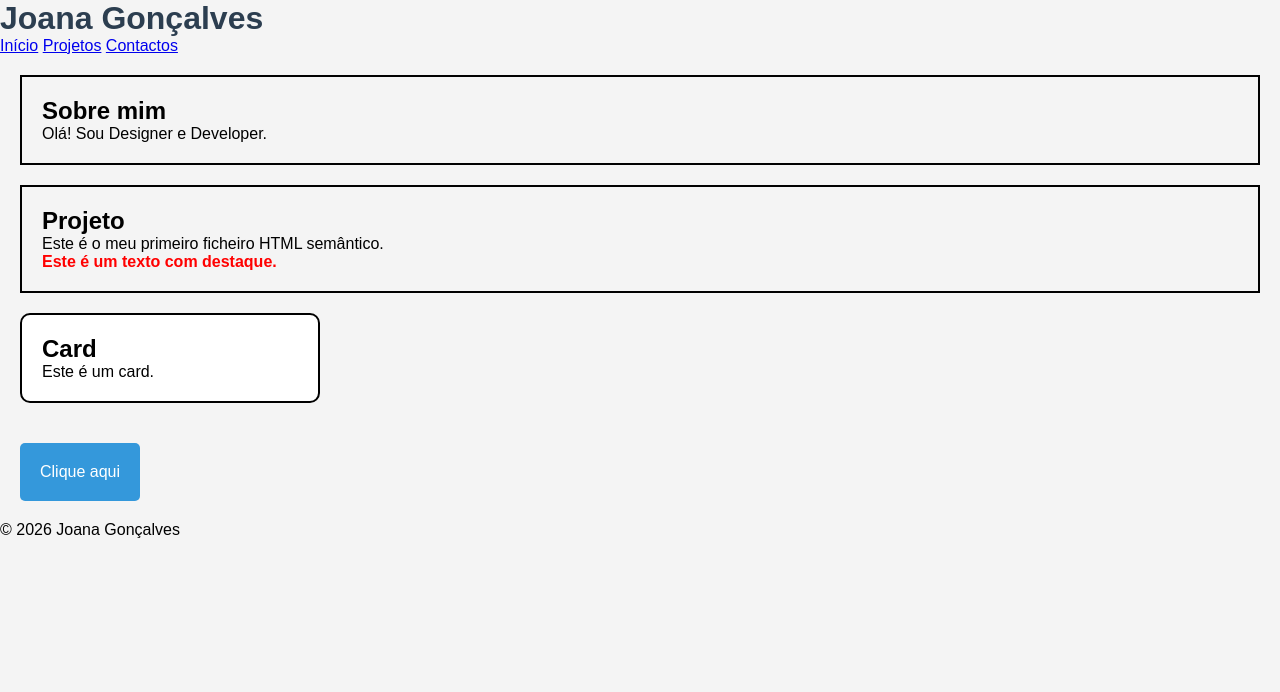
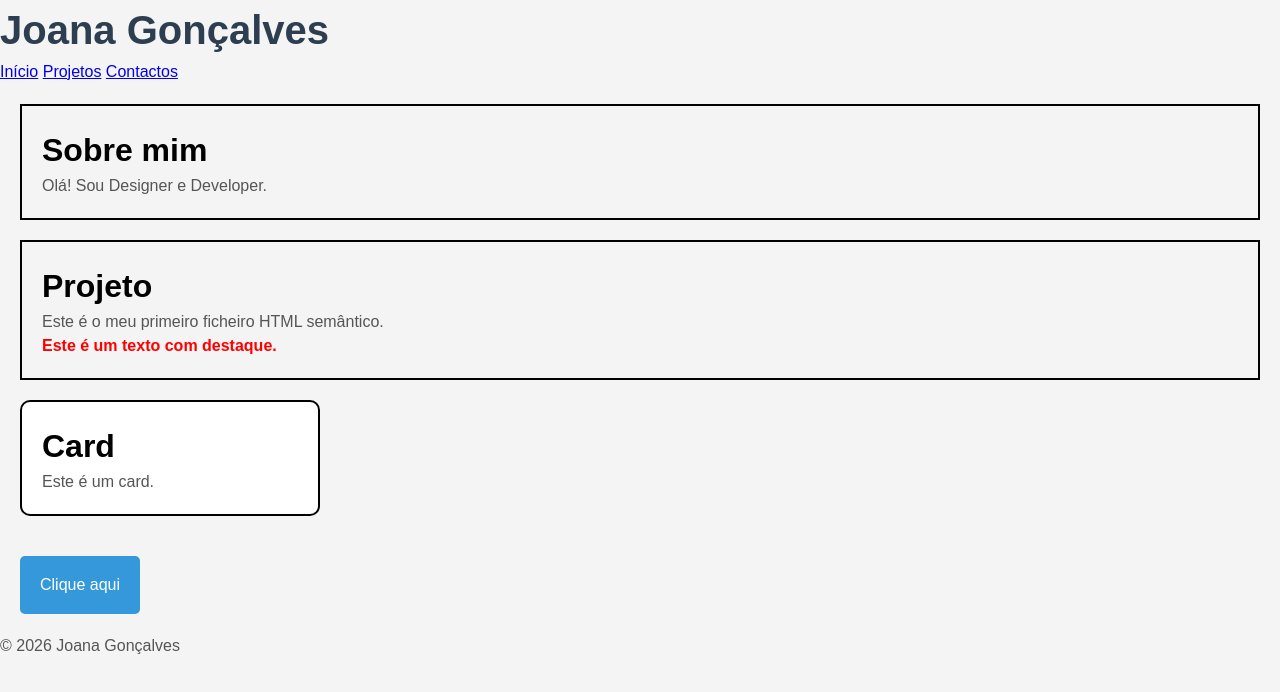
Before and after one commit to joanagoncalves-dev/fase-1-html-css, a plain HTML site: page 1.1/index.html in a window 1280 px wide. Drawn offline with Linux system fonts and the light colour scheme.

Commit message:
1.2.1: tipografia

```diff
--- a/1.1/style.css
+++ b/1.1/style.css
@@ -5,10 +5,19 @@
 }
 body {
     background-color: #f4f4f4;
-    font-family: sans-serif;
+    font-family: arial,sans-serif;
+    font-size: 1rem;
+    line-height: 1.5;
 }
 h1 {
     color: #2c3e50;
+    font-size: 2.5rem;
+}
+h2 {
+    font-size: 2rem;
+}
+p {
+    color: #555;
 }
 .destaque {
     color: red;
```
Also changed, not shown: 1.1/1.1.5/index.html (deleted, +0 -12 lines), 1.1/1.1.5/style.css (deleted, +0 -9 lines).
